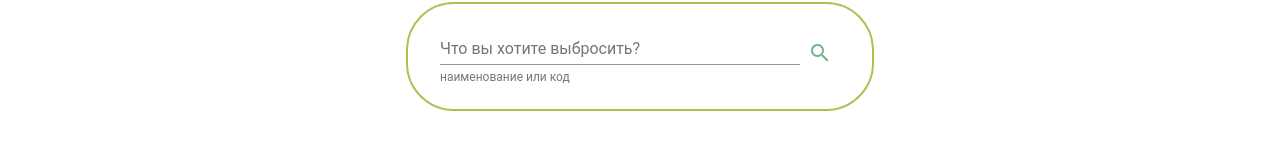
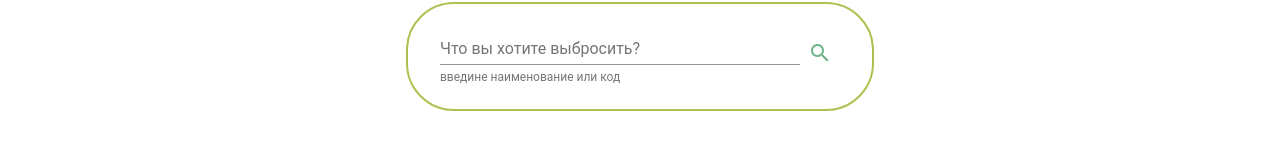
Before and after one commit to GitStearis/kuda-bel, an Angular app: page / in a window 1280 px wide. Shown: the part 208-358 px from the top of the page. Built offline with nearby package versions, Linux system fonts and the light colour scheme.

Commit message:
гзвфеу

```diff
--- a/src/app/components/event-description/event-description.component.html
+++ b/src/app/components/event-description/event-description.component.html
@@ -1,9 +1,6 @@
-<div *ngIf="description" class="event-description">
+<div class="event-description">
     <h2>Важно!</h2>
     <p>
         {{ description }}
     </p>
 </div>
-<div *ngIf="loading()">
-    Loading...
-</div>
--- a/src/app/components/event-description/event-description.component.ts
+++ b/src/app/components/event-description/event-description.component.ts
@@ -13,10 +13,4 @@ export class EventDescriptionComponent implements OnInit {
   constructor() { }
 
   ngOnInit() {}
-
-  public loading(){
-    console.log(localStorage.getItem('loading'));
-    return localStorage.getItem('loading') == '1';
-  }
-
 }
--- a/src/app/components/search-input/search-input.component.html
+++ b/src/app/components/search-input/search-input.component.html
@@ -1,7 +1,7 @@
 <form class="search-form">
     <mat-form-field class="search-input">
         <input matInput type="text" placeholder="{{ placeholder }}" [(ngModel)]="value" name="search" (keyup)="onKeyUp($event)" />
-        <mat-hint align="start"><strong>наименование или код</strong> </mat-hint>
+        <mat-hint align="start"><strong>введине наименование или код</strong> </mat-hint>
         <button mat-button *ngIf=" value " matSuffix mat-icon-button aria-label="Clear">
             <mat-icon aria-label="Close ">close</mat-icon>
         </button>
--- a/src/app/services/search-service.service.ts
+++ b/src/app/services/search-service.service.ts
@@ -13,7 +13,7 @@ export class SearchService {
 
   apiUrl: string = "http://localhost:8053//api/data/search/";
 
-  error: Observable<Error>;
+  error: Error;
   organizations: Observable<Organization[]>;
   description: Observable<string>;
   isSuccess: Observable<boolean>;
@@ -22,9 +22,12 @@ export class SearchService {
 
   public sendRequiest(query: string) {
     localStorage.setItem('loading', '1');
+
+    this.description = null;
+    this.organizations = null;
     return this.http
-    .get(this.apiUrl + query)
-    .map((data) => JSON.stringify(data));
+      .get(this.apiUrl + query)
+      .map((data) => JSON.stringify(data));
   }
 
   public search(query: string) {
@@ -37,17 +40,15 @@ export class SearchService {
     if(response.success){
       this.description = Observable.of(response.data.actionDescription);
       this.organizations = Observable.of(response.data.organizations);
-    } else {
-      this.description = null;
-      this.organizations = null;
-      this.saveError(response);
     }
+
+    this.setError(response);
   }
 
-  private saveError(response: any) {
-    this.error = Observable.of({
+  private setError(response: any) {
+    this.error = {
       id: response.errorId,
       description: response.errorDescription
-    });
+    };
   }
 }
--- a/src/app/views/kb-search/kb-search.component.html
+++ b/src/app/views/kb-search/kb-search.component.html
@@ -6,19 +6,31 @@
     </div>
 </section>
 
-<section>
+<div *ngIf="searchService.description">
     <div>
         <event-description class="results-container" [description]="searchService.description | async">
         </event-description>
     </div>
-</section>
 
-<section>
     <div>
         <list class="results-container" [organizations]="searchService.organizations | async">
         </list>
     </div>
-</section>
+</div>
+<div style="text-align: center;">
+    <div *ngIf="loading()">
+            Ищем...
+    </div>
+
+    <div *ngIf="searchService.error">
+        <div *ngIf="searchService.error.id == 3 && !loading()">
+            Ничего не найдено :(
+        </div>
+        <div *ngIf="searchService.error.id == 2 && !loading()">
+            Нужно больше информации...
+        </div>
+    </div>
+</div>
 
 <!--<section class="results-container">
     <survey>
--- a/src/app/views/kb-search/kb-search.component.ts
+++ b/src/app/views/kb-search/kb-search.component.ts
@@ -13,4 +13,15 @@ export class KbSearchComponent implements OnInit {
 
   ngOnInit() {}
 
+  public loading(){
+    return localStorage.getItem('loading') == '1' && !this.searchService.description;
+  }
+
+  public noResults(){
+    return  this.searchService.error && localStorage.getItem('loading') != '1';
+  }
+
+  public needMoreInformation(){
+    return false;
+  }
 }
```
